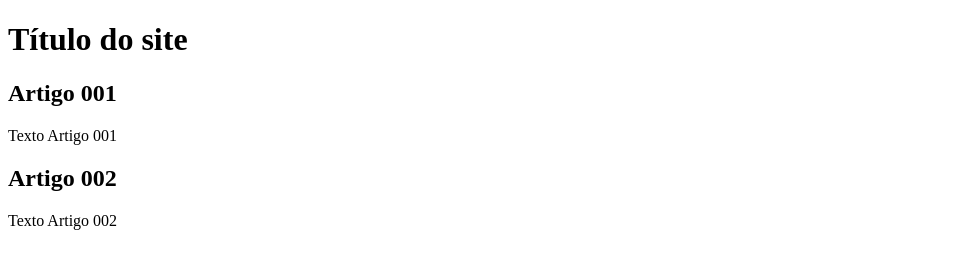
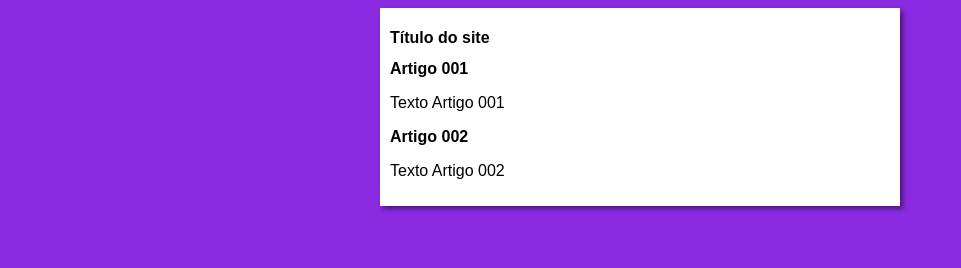
Before and after one commit to Ismaelblog/projeto-site, a plain HTML site: page index.html in a window 1280 px wide. Shown: the whole page, without its empty margins (0-961 px from the left). Drawn offline with Linux system fonts and the light colour scheme.

Commit message:
Iniciei o design

```diff
--- /dev/null
+++ b/estilos/style.css
@@ -0,0 +1,17 @@
+*{
+    font-family: Arial, Helvetica, sans-serif;
+    font-size: 16px;
+}
+
+body {
+    background-color: blueviolet;
+
+}
+
+main {
+    background-color: white;
+    width: 500px;
+    margin: auto;
+    padding: 10px;
+    box-shadow: 3px 3px 5px rgba(0, 0, 0, 0.473);
+}
--- a/index.html
+++ b/index.html
@@ -4,6 +4,7 @@
     <meta charset="UTF-8">
     <meta name="viewport" content="width=device-width, initial-scale=1.0">
     <title>Título do Site</title>
+    <link rel="stylesheet" href="estilos/style.css"
 </head>
 <body>
     <main>
```
